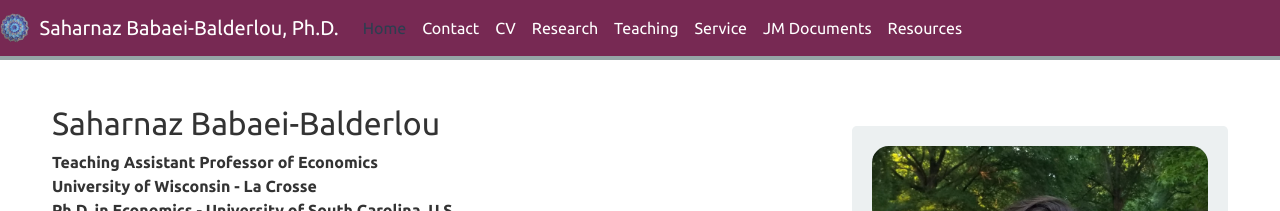
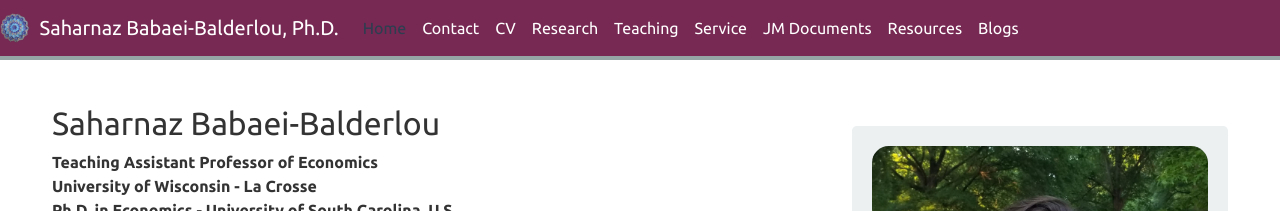
Before and after one commit to saharnazb/saharnazb.github.io, a Jekyll site: the page built from _pages/home.md, in a window 1280 px wide. Shown: the top 211 px of the page. Built offline with Jekyll 4.4.1, drawn with Linux system fonts in a browser that asks for light colours; nearby versions of some CDN libraries; library files that are not in the unit come from our copies; a style sheet for code colours, icons or effects is not loaded.

Commit message:
Update header.html

```diff
--- a/_includes/header.html
+++ b/_includes/header.html
@@ -66,8 +66,12 @@ height="0" width="0" style="display:none;visibility:hidden"></iframe></noscript>
             </li>
 
             <li class="nav-item"></li>
-            <a class="nav-link {% if page.url contains '/resources/' %}active{% endif %}" href="{{ site.url }}{{ site.baseurl }}/resources/">Resources</a>
-        </li>
+                <a class="nav-link {% if page.url contains '/resources/' %}active{% endif %}" href="{{ site.url }}{{ site.baseurl }}/resources/">Resources</a>
+            </li>
+
+            <li class="nav-item"></li>
+                <a class="nav-link {% if page.url contains '/blogs/' %}active{% endif %}" href="{{ site.url }}{{ site.baseurl }}/blogs/">Blogs</a>
+            </li>
         </ul>
     </div>
 </nav>
```
